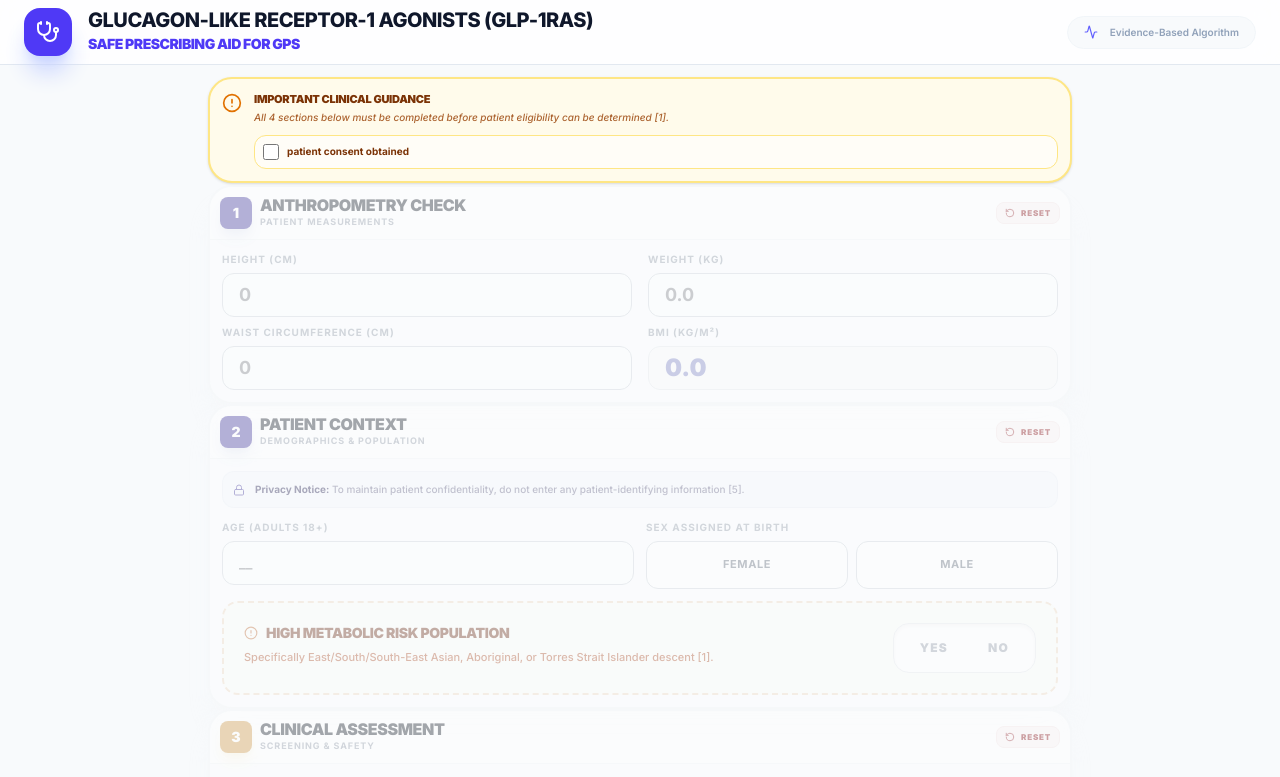
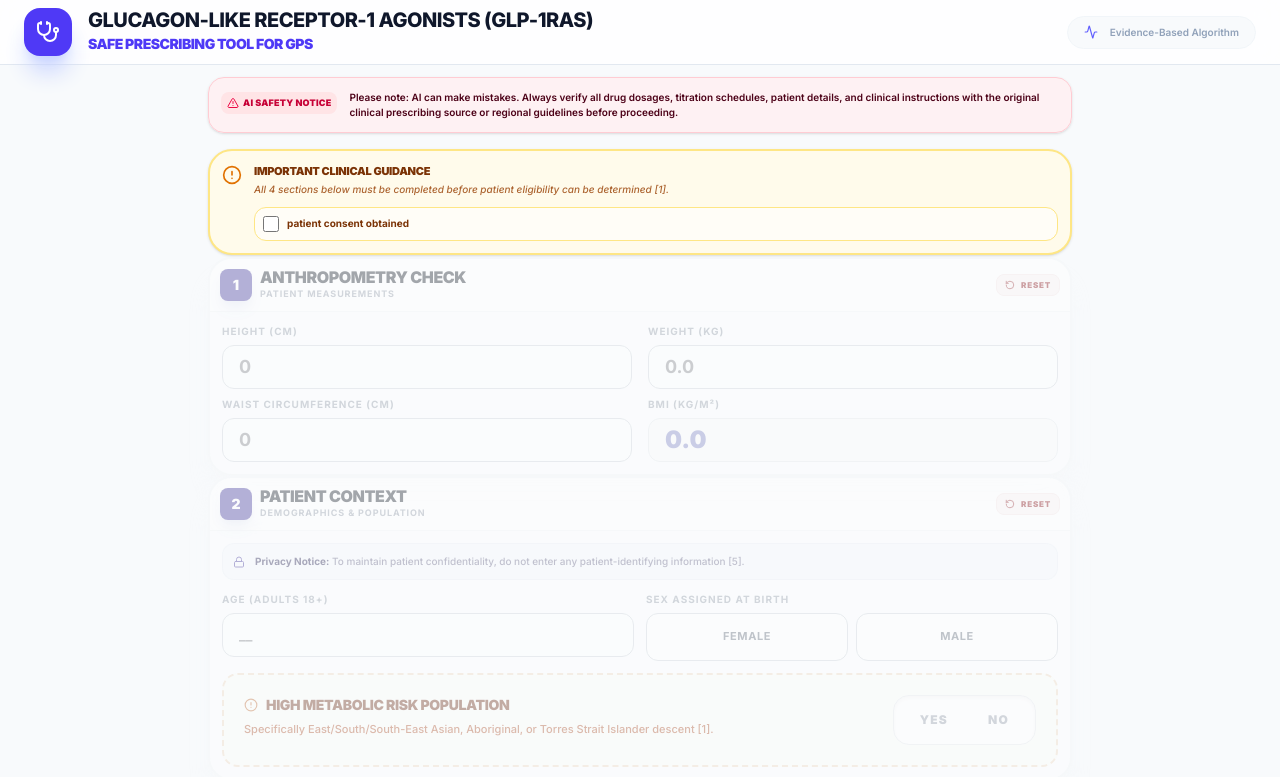
Before and after one commit to rjgoodwin/GLP-1-RA-CLINICAL-DECISION-SUPPORT-TOOL, a React (Vite) app: page / in a window 1280 px wide. Shown: the top 777 px of the page. Built offline with nearby package versions, Linux system fonts and the light colour scheme.

Commit message:
refactor: update dosage guidance and README banner
Update medication escalation text to reflect clinical discretion and replace the repository banner image.

```diff
--- a/src/App.tsx
+++ b/src/App.tsx
@@ -10,6 +10,7 @@ import {
   CheckCircle2,
   ChevronRight,
   ClipboardCheck,
+  Search,
   Info,
   Scale,
   Stethoscope,
@@ -523,7 +524,7 @@ export default function App() {
     {
       name: 'Semaglutide',
       startingDose: '0.25 mg once weekly',
-      escalation: 'Increase dose every 4 weeks (0.25 mg → 0.5 mg → 1.0 mg → 1.7 mg → 2.4 mg) subject to tolerance [2, 3]',
+      escalation: 'Consider increasing dose every 4 weeks (0.25 mg → 0.5 mg → 1.0 mg → 1.7 mg → 2.4 mg) subject to tolerance [2, 3]',
       maxDose: '2.4 mg once weekly',
       contraindications: ['Medullary Thyroid Cancer', 'Multiple Endocrine Neoplasia Syndrome Type 2 (MEN2)', 'Pregnancy'],
       sideEffects: ['Nausea', 'Diarrhoea', 'Vomiting', 'Constipation', 'Pancreatitis (rare)'],
@@ -531,7 +532,7 @@ export default function App() {
     {
       name: 'Tirzepatide',
       startingDose: '2.5 mg once weekly',
-      escalation: 'Increase dose to 5 mg weekly after 4 weeks. Further increases can be made in 2.5 mg increments every 4 weeks [2, 3]',
+      escalation: 'Consider increasing dose to 5 mg weekly after 4 weeks. Further increases can be considered in 2.5 mg increments every 4 weeks [2, 3]',
       maxDose: '15 mg once weekly',
       contraindications: ['Pregnancy', 'Breastfeeding / Lactation', 'Medullary Thyroid Cancer', 'MEN2 Syndrome', 'History of Pancreatitis', 'Hypersensitivity to GLP-1 RA / GIP'],
       sideEffects: ['Nausea', 'Diarrhoea', 'Vomiting', 'Decreased appetite'],
@@ -539,11 +540,10 @@ export default function App() {
     {
       name: 'Liraglutide',
       startingDose: '0.6 mg daily',
-      escalation: 'Increase by 0.6 mg weekly until maximum dose is reached to minimize GI side effects [1, 2]',
       maxDose: '3.0 mg daily',
       contraindications: ['Pregnancy', 'Medullary Thyroid Cancer', 'MEN2 Syndrome', 'Hypersensitivity to GLP-1 RA'],
       sideEffects: ['Nausea', 'Vomiting', 'Diarrhoea', 'Constipation', 'Gallstones'],
-      escalation: 'Increase by 0.6 mg weekly until maximum dose is reached to minimize gastrointestinal side effects [1, 2]',
+      escalation: 'Consider increasing dose by 0.6 mg weekly until maximum dose is reached to minimize gastrointestinal side effects [1, 2]',
     }
   ];
 
@@ -680,7 +680,7 @@ export default function App() {
             <div>
               <h1 className="text-[10px] md:text-xl font-extrabold tracking-tight text-slate-900 leading-none py-1">
                 <span className="block uppercase">GLUCAGON-LIKE RECEPTOR-1 AGONISTS (GLP-1RAs)</span>
-                <span className="block text-indigo-600 mt-1 uppercase text-[8px] md:text-sm font-black">Safe Prescribing Aid for GPs</span>
+                <span className="block text-indigo-600 mt-1 uppercase text-[8px] md:text-sm font-black">Safe Prescribing Tool for GPs</span>
               </h1>
             </div>
           </div>
@@ -694,6 +694,24 @@ export default function App() {
       </header>
 
       <main className="max-w-4xl mx-auto px-4 py-3">
+        {/* AI Clinical Disclaimer Banner */}
+        <motion.div
+          initial={{ opacity: 0, y: -10 }}
+          animate={{ opacity: 1, y: 0 }}
+          transition={{ duration: 0.5 }}
+          className="mb-4 p-3 bg-rose-50/90 border border-rose-200 rounded-2xl flex items-start gap-3 shadow-sm"
+        >
+          <div className="p-1 px-1.5 bg-rose-100 text-rose-700 rounded-lg text-[9px] font-black shrink-0 mt-0.5 uppercase tracking-wide flex items-center gap-1">
+            <AlertTriangle size={12} className="text-rose-600 animate-pulse" />
+            AI Safety Notice
+          </div>
+          <div className="flex-1">
+            <p className="text-[10px] text-rose-950 font-semibold leading-normal">
+              Please note: AI can make mistakes. Always verify all drug dosages, titration schedules, patient details, and clinical instructions with the original clinical prescribing source or regional guidelines before proceeding.
+            </p>
+          </div>
+        </motion.div>
+
         <div className="space-y-4">
           {/* Main Inputs */}
           <div className="space-y-4">
@@ -1535,7 +1553,30 @@ export default function App() {
                             <Clock size={8} className="text-indigo-500" />
                             Escalation Schedule
                           </p>
-                          <p className="text-[10px] text-slate-600 font-bold leading-tight">{med.escalation}</p>
+                          <p className="text-[10px] text-slate-600 font-bold leading-tight mb-2">{med.escalation}</p>
+
+                          <div className="pt-2 border-t border-slate-100 space-y-2">
+                            <p className="text-[7px] font-black text-indigo-400 uppercase tracking-widest flex items-center gap-1">
+                              <Search size={8} />
+                              Titration Protocol [1, 2, 3]
+                            </p>
+                            <div className="grid grid-cols-1 gap-2">
+                              <div className="space-y-1">
+                                <p className="text-[8px] font-black text-slate-800 uppercase tracking-tighter italic">Appropriateness of Dose Adjustment:</p>
+                                <div className="grid grid-cols-1 gap-1.5 mt-1">
+                                  <div className="p-1 px-1.5 bg-green-50/50 border border-green-100 rounded text-[8px] leading-tight">
+                                    <span className="font-black text-green-700 uppercase">Increase:</span> Consider increasing dose if current dose is well-tolerated and target dose/weight loss not yet achieved.
+                                  </div>
+                                  <div className="p-1 px-1.5 bg-amber-50/50 border border-amber-100 rounded text-[8px] leading-tight">
+                                    <span className="font-black text-amber-700 uppercase">Maintain:</span> Consider maintaining dose if target weight loss achieved OR mild transient side effects present.
+                                  </div>
+                                  <div className="p-1 px-1.5 bg-rose-50/50 border border-rose-100 rounded text-[8px] leading-tight">
+                                    <span className="font-black text-rose-700 uppercase">Decrease/Cease:</span> Consider decreasing or ceasing dose if persistent intolerable gastrointestinal or safety concerns arise.
+                                  </div>
+                                </div>
+                              </div>
+                            </div>
+                          </div>
                         </div>
                       </div>
                     ))}
@@ -1550,13 +1591,13 @@ export default function App() {
                     <h3 className="text-[10px] font-black text-slate-500 uppercase tracking-[0.15em] mb-1">Safety & Monitoring [1, 2, 3]</h3>
                     <div className="grid grid-cols-2 gap-1.5">
                       {[
-                        "Monthly clinical review",
+                        "Review: One month (titration), then 3 to 6 monthly (stable)",
+                        "Check Weight and BMI",
                         "Monitor blood pressure & heart rate",
                         "home blood glucose monitoring if comorbid Type 2 diabetes",
-                        "Assess gastrointestinal symptoms",
-                        calorieTarget ? `Energy-reduced diet (~${calorieTarget.min}-${calorieTarget.max} kcal/day)` : "Energy-reduced diet",
-                        "Activity (150-300 mins/week)",
-                        "Lifestyle intervention"
+                        "Assess gastrointestinal tolerance & GI symptoms",
+                        "Review activity (150-300min/wk) & diet adherence",
+                        calorieTarget ? `Energy-reduced diet (~${calorieTarget.min}-${calorieTarget.max} kcal/day)` : "Energy-reduced diet"
                       ].map((item, i) => (
                         <div key={i} className="flex items-center gap-2 px-2 py-1.5 bg-slate-50/50 rounded-lg text-[9px] font-bold text-slate-500 border border-slate-100 hover:bg-white transition-all">
                           <div className="w-1 h-1 rounded-full bg-indigo-400 shrink-0 shadow-[0_0_4px_rgba(129,140,248,0.5)]" />
```
Also changed, not shown: 1 other file (tests, documents, lock files or other folders).
